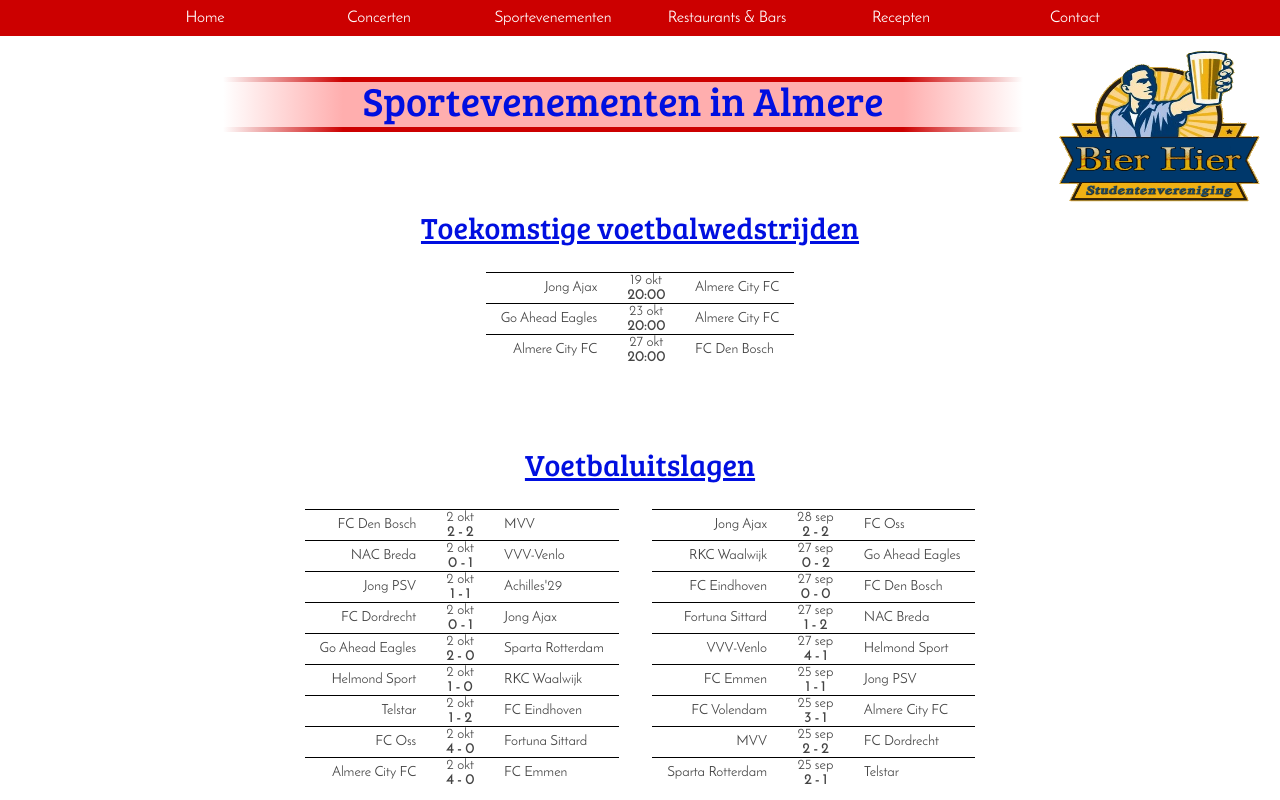
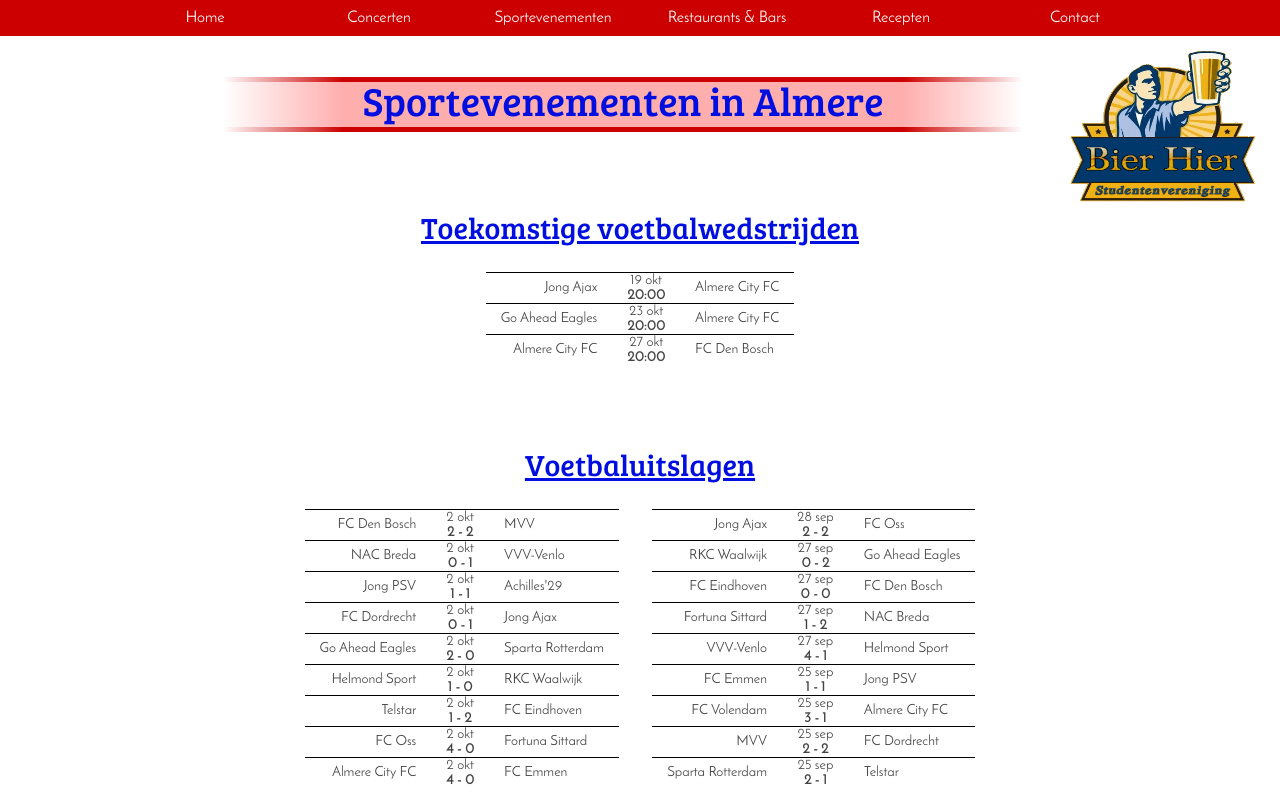
Before and after one commit to 2025989/ProjectBierHier, a plain HTML site: page war/sport.html in a window 1280 px wide. Shown: the top 800 px of the page. Drawn offline with Linux system fonts and the light colour scheme.

Commit message:
logo refix

```diff
--- a/war/styles/general.css
+++ b/war/styles/general.css
@@ -36,9 +36,9 @@
 /* Logo BierHier */
 #logobierhier {
 	position: absolute;
-	right: 0vw;
+	right: 0.5vw;
 	top: 2.5vw;
-	width: 19vw;
+	width: 17.5vw;
 	height: 15.251359vw;
 }
 
```
